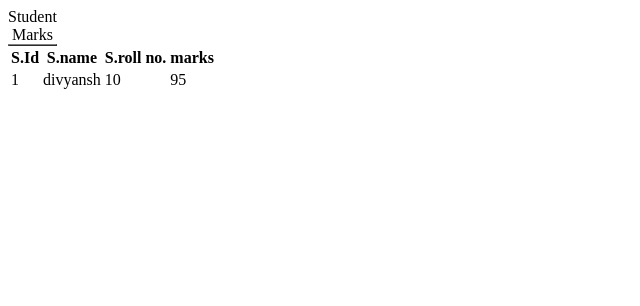
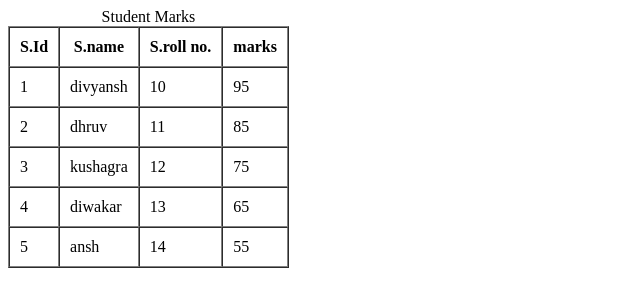
Before and after one commit to DivyanshPoddar21/FSD-WD-CSE17-DIVYANSHPODDAR, a plain HTML site: page HTML/table.html in a window 1280 px wide. Shown: the whole page, without its empty margins (0-640 px from the left). Drawn offline with Linux system fonts and the light colour scheme.

Commit message:
updation

```diff
--- a/HTML/table.html
+++ b/HTML/table.html
@@ -1,21 +1,50 @@
 <!DOCTYPE html>
 <html lang="en">
+
 <head>
     <meta charset="UTF-8">
     <meta name="viewport" content="width=device-width, initial-scale=1.0">
     <title>Document</title>
 </head>
+
 <body>
-    <table border ="1"><caption>Student Marks</caption>
-    <table>
-        <tr><th>S.Id</th>
+    <table border="1" cellpadding="10" cellspacing="0">
+        <caption>Student Marks</caption>
+        <tr>
+            <th>S.Id</th>
             <th>S.name</th>
             <th>S.roll no.</th>
             <th>marks</th>
-                        <tr><td>1</td>
+        </tr>
+        <tr>
+            <td>1</td>
             <td>divyansh</td>
             <td>10</td>
             <td>95</td>
+        </tr>
+        <tr>
+            <td>2</td>
+            <td>dhruv</td>
+            <td>11</td>
+            <td>85</td>
+        </tr>
+        <tr>
+            <td>3</td>
+            <td>kushagra</td>
+            <td>12</td>
+            <td>75</td>
+        </tr>
+        <tr>
+            <td>4</td>
+            <td>diwakar</td>
+            <td>13</td>
+            <td>65</td>
+        </tr>
+        <tr>
+            <td>5</td>
+            <td>ansh</td>
+            <td>14</td>
+            <td>55</td>
         </tr>
     </table>
 
@@ -23,4 +52,5 @@
 
 
 </body>
+
 </html>
```
Lines whose indentation alone changed are shown as unchanged.
